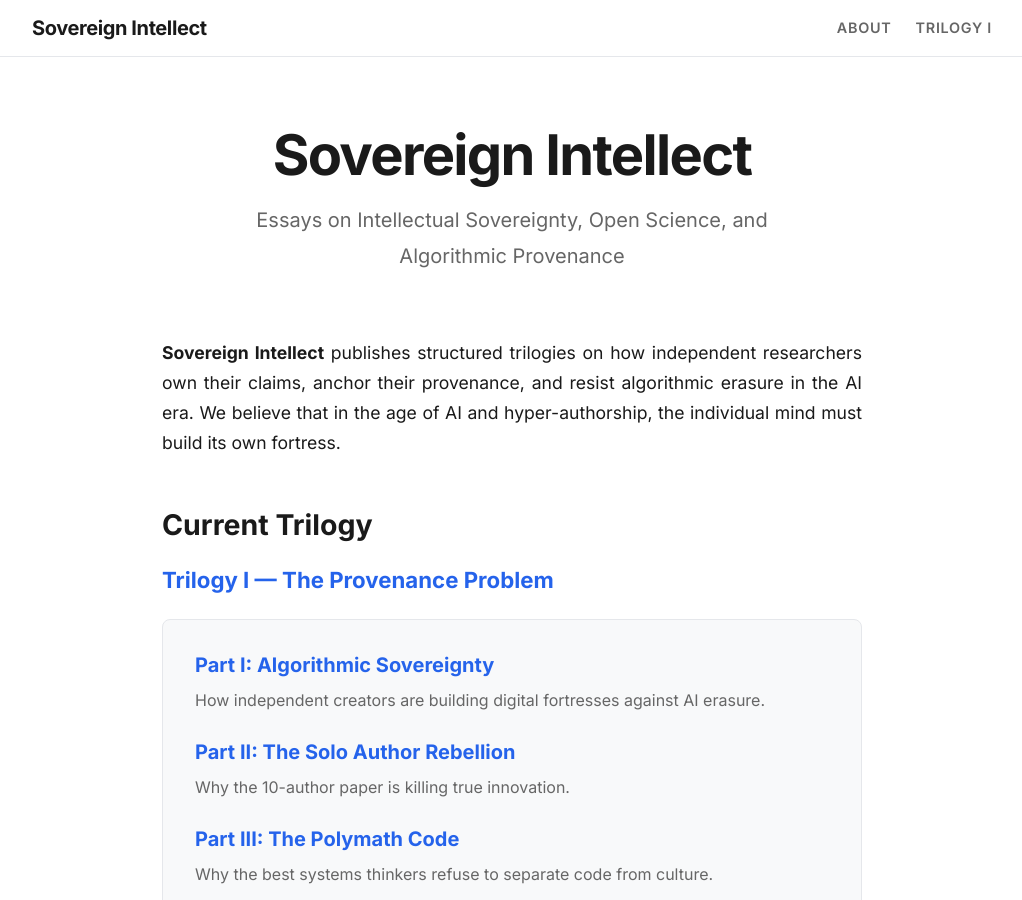
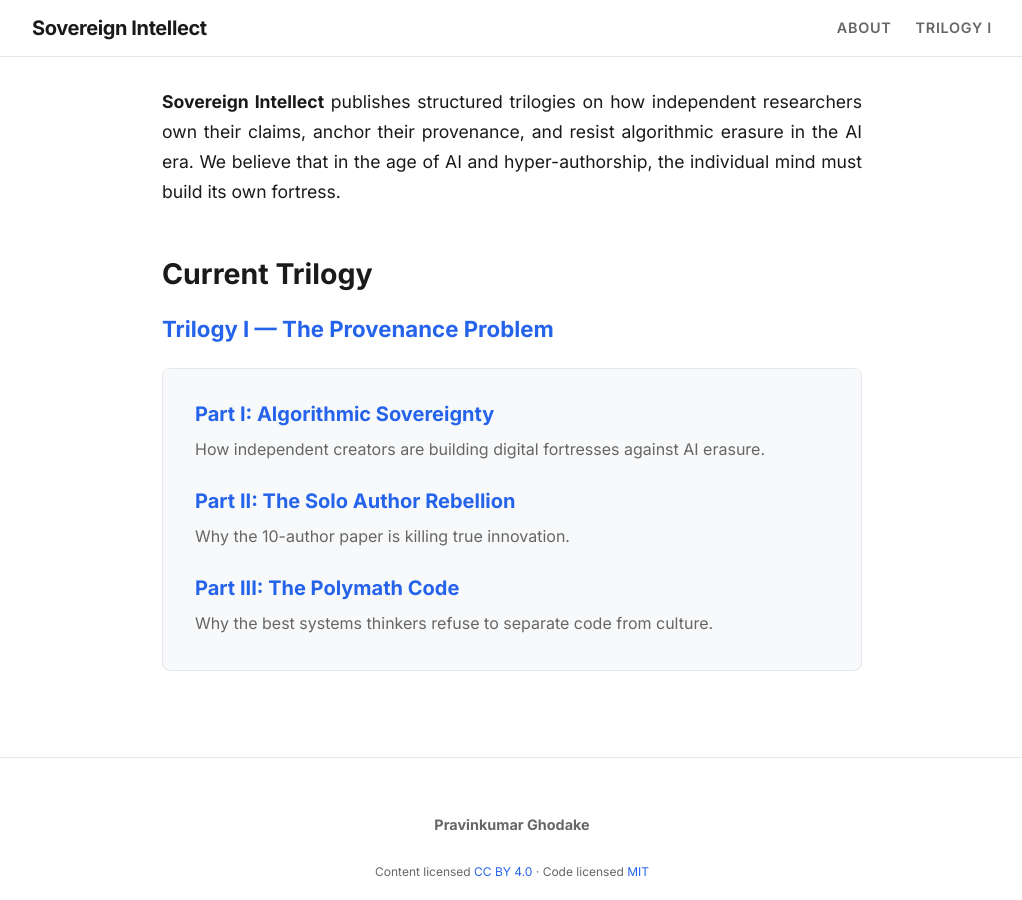
Before and after one commit to pravinkumar-ghodake/sovereign-intellect-blog, a Jekyll site: the page built from index.md, in a window 1280 px wide and 900 px high. Shown: the whole window, without its empty margins (128-1150 px from the left). Built offline with Jekyll 4.4.1, drawn with Linux system fonts in a browser that asks for light colours.

Commit message:
Update index.md

```diff
--- a/index.md
+++ b/index.md
@@ -1,15 +1,6 @@
 ---
 layout: default
 ---
-
-<div class="hero-section" style="text-align: center; margin-bottom: 4rem;">
-  <h1 style="font-size: 3.5rem; font-weight: 700; letter-spacing: -0.03em; margin-bottom: 1rem; line-height: 1.1;">
-    Sovereign Intellect
-  </h1>
-  <p style="font-family: var(--font-ui); font-size: 1.25rem; color: var(--text-muted); max-width: 600px; margin: 0 auto;">
-    Essays on Intellectual Sovereignty, Open Science, and Algorithmic Provenance
-  </p>
-</div>
 
 <div align="justify" style="font-family: var(--font-ui); font-size: 1.1rem; line-height: 1.7; margin-bottom: 3rem;">
 <strong>Sovereign Intellect</strong> publishes structured trilogies on how independent researchers own their claims, anchor their provenance, and resist algorithmic erasure in the AI era. We believe that in the age of AI and hyper-authorship, the individual mind must build its own fortress.
```
